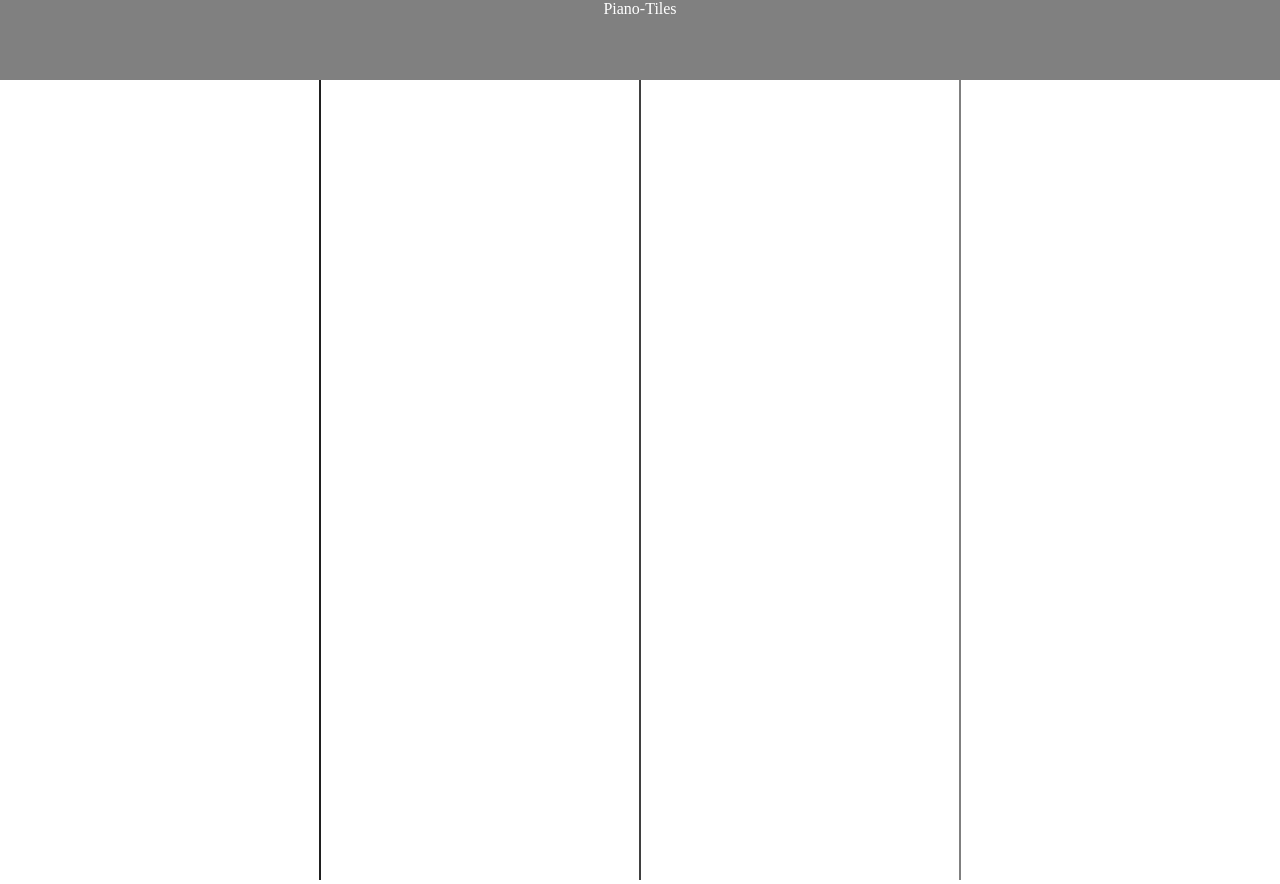
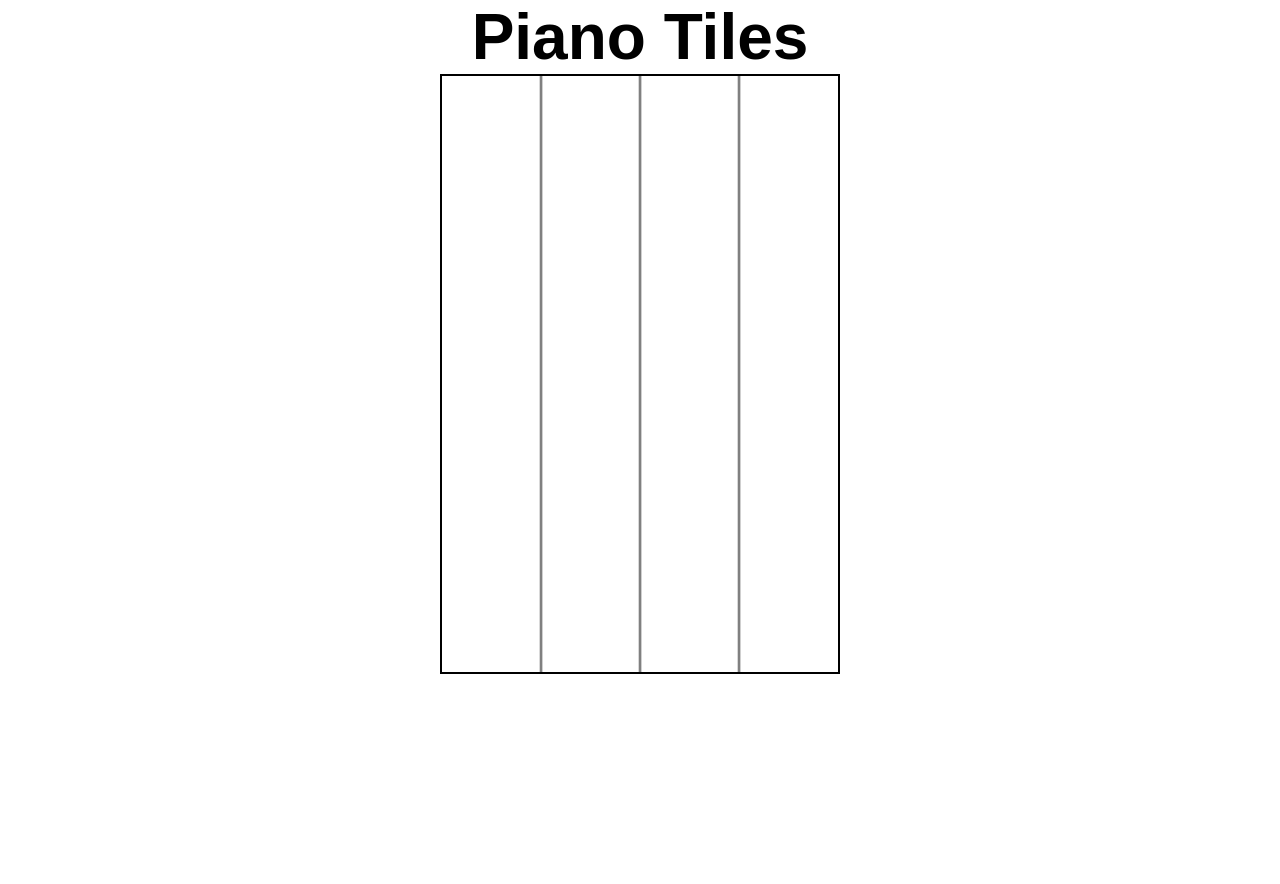
Before and after one commit to Pinnacle-Team/Piano-Tiles-2, a plain HTML site: page index.html in a window 1280 px wide. After the commit the page ends 800 px from the top, so only its background shows below. Drawn offline with Linux system fonts and the light colour scheme; a web font is replaced by a local one.

Commit message:
minor UI changes

```diff
--- a/index.html
+++ b/index.html
@@ -8,9 +8,9 @@
     <title>Piano Tiles</title>
   </head>
   <body>
-    <div class="header">
-      Piano-Tiles
-    </div>
+    <header>
+      <h1>Piano Tiles</h1>
+    </header>
     <canvas id="gameCanvas"></canvas>
 
     <script src="./script.js"></script>
--- a/script.js
+++ b/script.js
@@ -1,14 +1,11 @@
 const canvas = document.getElementById("gameCanvas");
 const ctx = canvas.getContext("2d");
 
-canvas.width = window.innerWidth;
-canvas.height = window.innerHeight;
+const tileWidth = canvas.width / 4;
 
-const tileWidth = window.innerWidth/4;
-
-ctx.strokeStyle = '#000000';
-for(let i=1;i<4;++i){
-    ctx.moveTo(tileWidth*i,0);
-    ctx.lineTo(tileWidth*i,canvas.height);
-    ctx.stroke();
+for (let i = 1; i < 4; ++i) {
+  ctx.beginPath();
+  ctx.moveTo(tileWidth * i, 0);
+  ctx.lineTo(tileWidth * i, canvas.height);
+  ctx.stroke();
 }
--- a/style.css
+++ b/style.css
@@ -1,14 +1,26 @@
-*{
-    margin:0;
-    padding:0;
-    box-sizing: border-box;
+@import url("https://fonts.googleapis.com/css2?family=Bungee+Spice&display=swap");
+
+* {
+  margin: 0;
+  padding: 0;
+  box-sizing: border-box;
 }
-.header{
-    height:10vh;
-    width:100%;
-    background-attachment: fixed;
-    background-color: grey;
-    color:white;
-    text-align: center;
-    padding: 20px auto;
+
+body {
+  font-family: "Bungee Spice", sans-serif;
+  height: 100vh;
+  overflow: hidden;
+  display: flex;
+  flex-direction: column;
+  align-items: center;
 }
+
+h1 {
+  font-size: 4rem;
+}
+
+#gameCanvas {
+  border: 2px solid black;
+  height: 600px;
+  width: 400px;
+}
```
